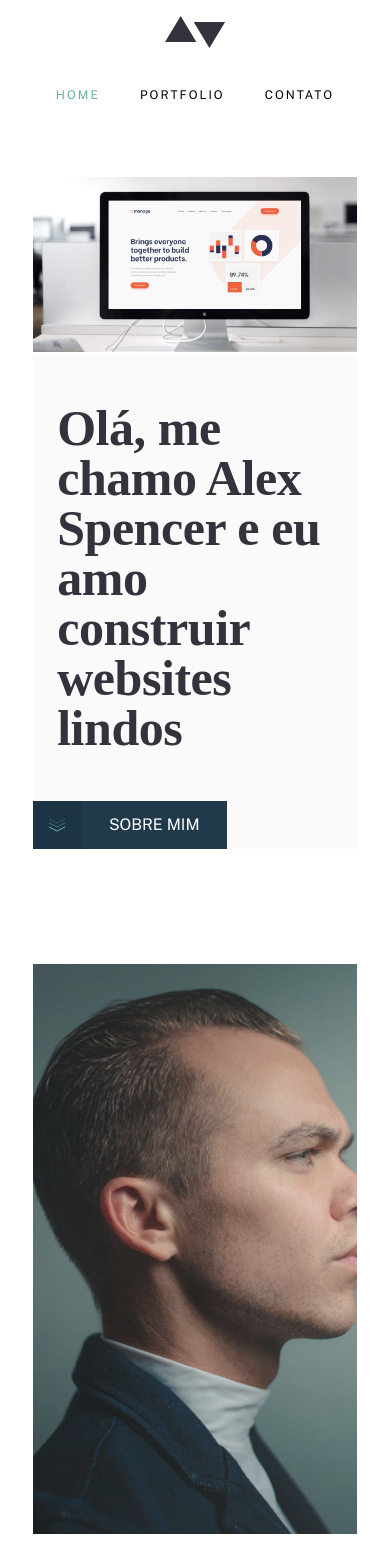
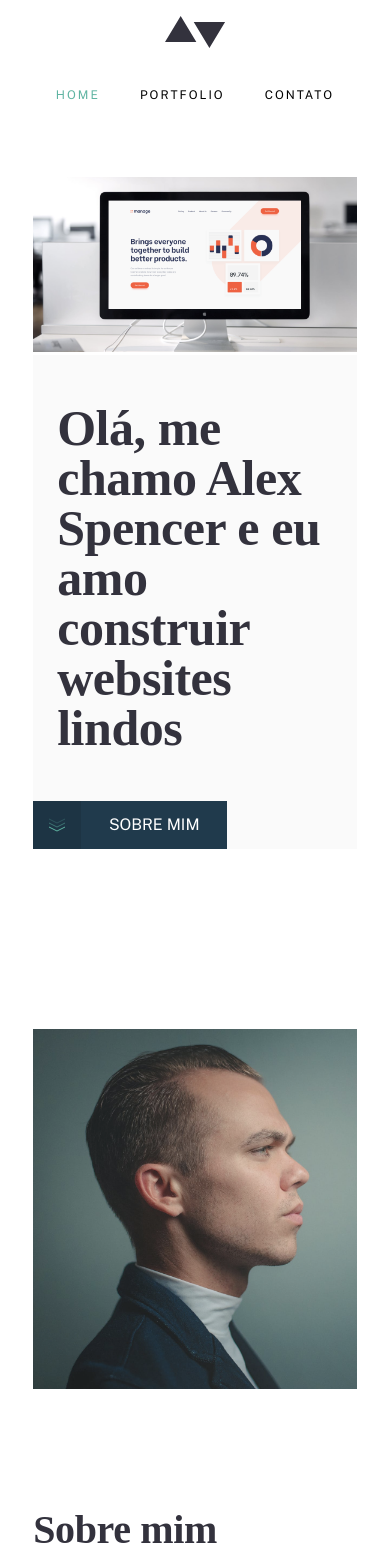
Before and after one commit to ernestosjunior/portfolio-spa-alex, a Vue app: page / in a window 390 px wide. Shown: the top 1568 px of the page. Built offline with nearby package versions, Linux system fonts and the light colour scheme; a web font is replaced by a local one.

Commit message:
style: adjust home responsiveness

```diff
--- a/src/views/HomeView.vue
+++ b/src/views/HomeView.vue
@@ -205,7 +205,7 @@ function goToContact() {
 
 @media (max-width: 949px) {
   .hero {
-    margin-top: 60px;
+    margin: 60px 0;
   }
 
   .hero__box {
@@ -224,7 +224,8 @@ function goToContact() {
 
   .left__img {
     width: var(--home-sections-width);
-    height: 95%;
+    height: 100%;
+    object-fit: contain;
   }
 }
 </style>
```
